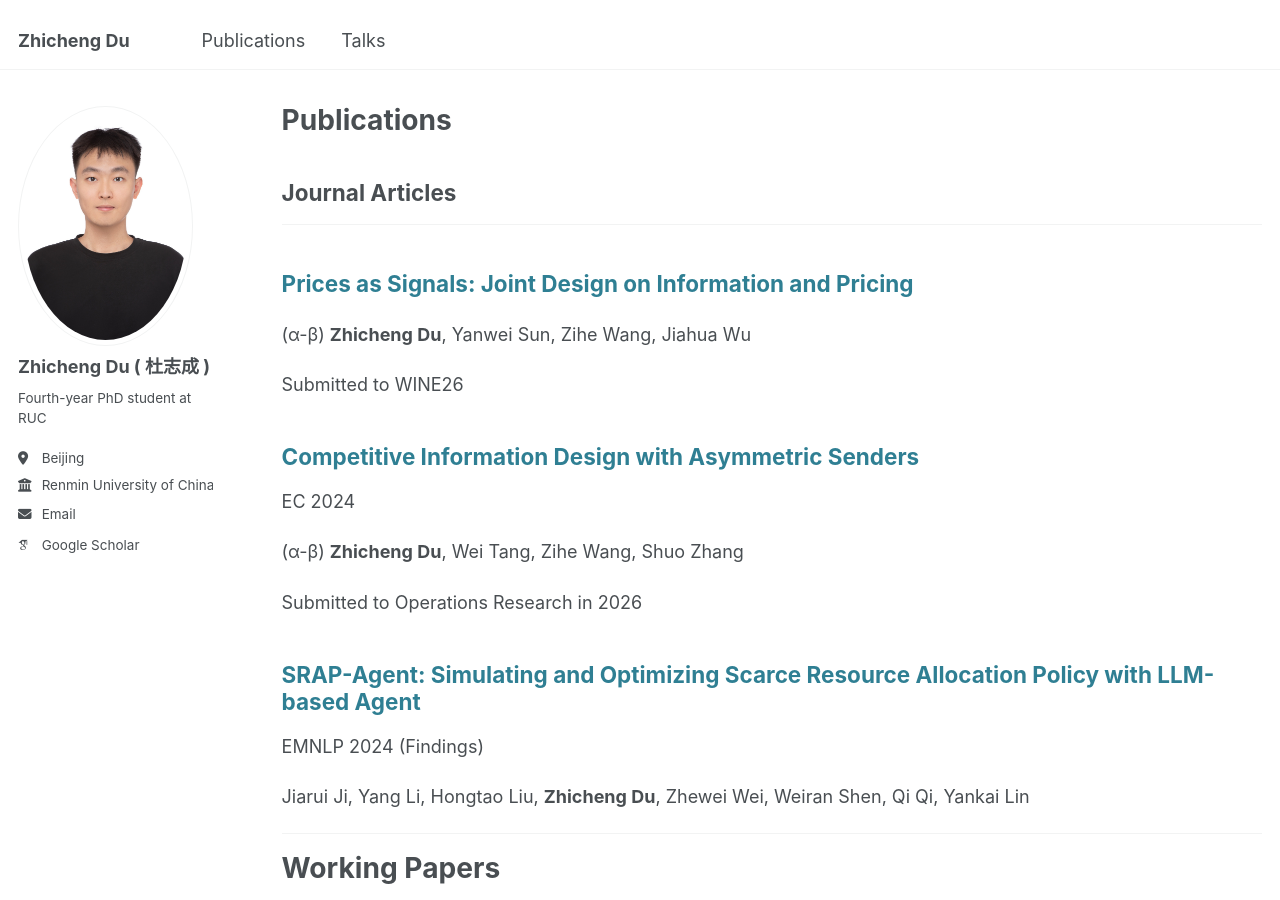
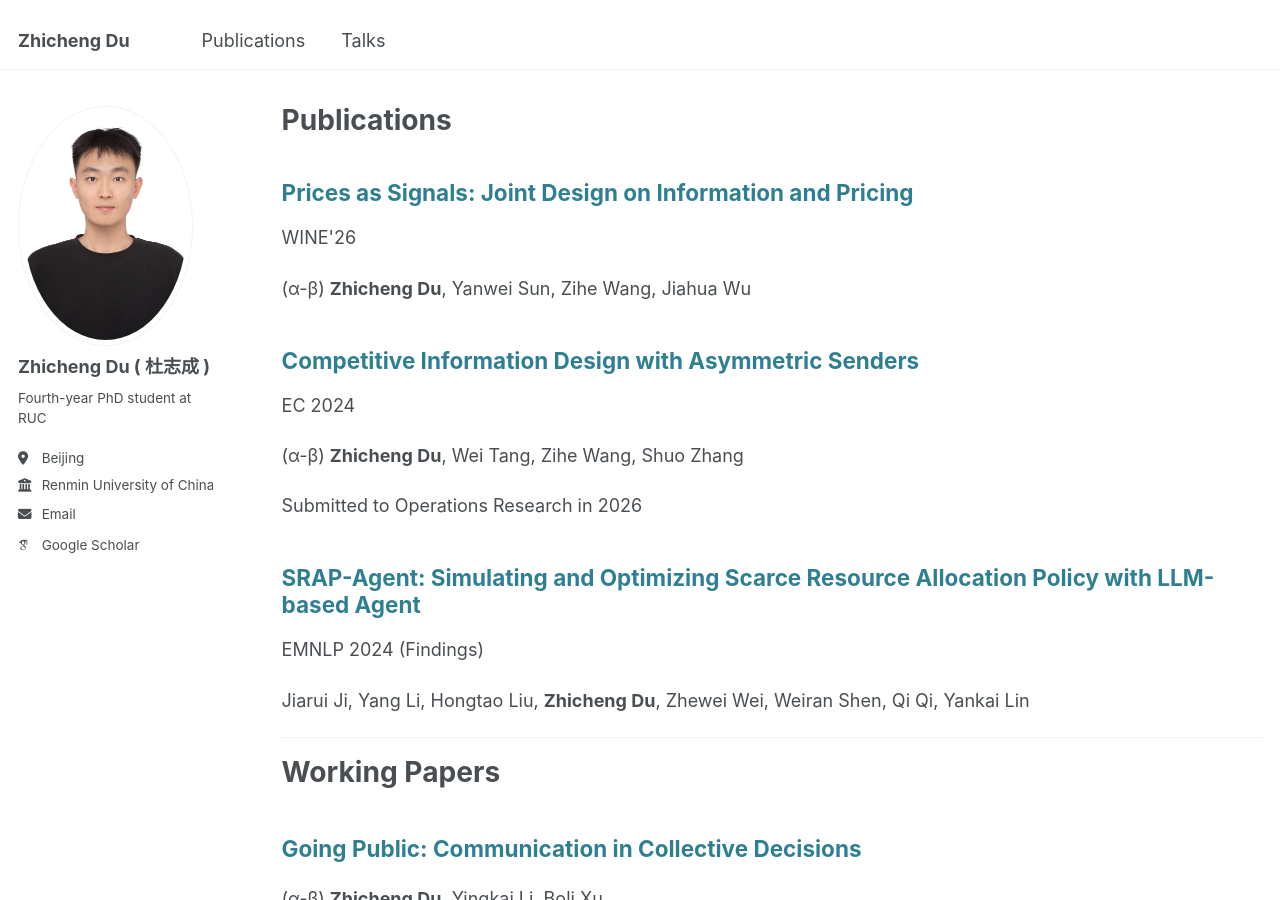
Before and after one commit to DUABC/zhichengdu, a Jekyll site: the page built from _pages/publications.html, in a window 1280 px wide and 900 px high. Built offline with Jekyll 4.4.1, drawn with Linux system fonts in a browser that asks for light colours; some web fonts are replaced.

Commit message:
Format accepted conference papers

```diff
--- a/_publications/2026-02-09-prices-as-signals.md
+++ b/_publications/2026-02-09-prices-as-signals.md
@@ -1,9 +1,9 @@
 ---
 title: "Prices as Signals: Joint Design on Information and Pricing"
 collection: publications
-category: journal
+category: conference
 excerpt: '(α-β) **Zhicheng Du**, Yanwei Sun, Zihe Wang, Jiahua Wu'
 date: 2026-09-10
+venue: "WINE'26"
 paperurl: 'https://duabc.github.io/zhichengdu/files/Prices as Signals Joint Design of Information and Pricin.pdf'
-note: 'Submitted to WINE26'
 ---
```
Also changed, not shown: 1 other file.
